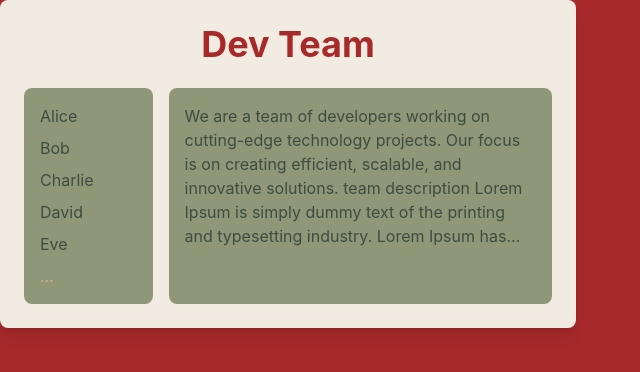
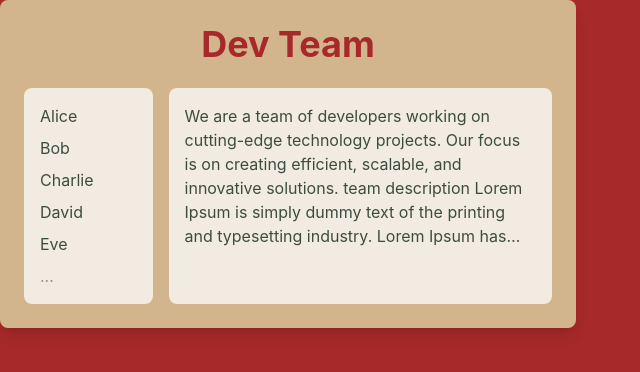
Before and after one commit to kxrur/Pear_Assessment, a React (Vite) app in the folder front/: page / in a window 1280 px wide. Shown: the top 372 px of the page, without its empty margins (0-640 px from the left). Built offline with nearby package versions, Linux system fonts and the light colour scheme.

Commit message:
change up colors

```diff
--- a/front/src/components/views/team/TeamPreview.tsx
+++ b/front/src/components/views/team/TeamPreview.tsx
@@ -12,11 +12,11 @@ export const TeamPreview: React.FC<TeamProps> = ({
   teamDescription,
 }) => {
   return (
-    <div className="flex flex-col items-center p-6 bg-accent max-w-xl rounded-lg shadow-lg ">
+    <div className="flex flex-col items-center p-6 bg-secondary max-w-xl rounded-lg shadow-lg ">
       <h1 className="text-4xl font-bold text-background mb-6">{teamName}</h1>
       <div className="flex flex-row space-x-4 h-full max-w-xl ">
         {/* Team Members List */}
-        <div className="w-1/4 bg-foreground p-4 rounded-lg overflow-auto">
+        <div className="w-1/4 bg-accent p-4 rounded-lg overflow-auto">
           {teamMembers.length ? (
             <ul className="space-y-2">
               {teamMembers.slice(0, 5).map((member, index) => (
@@ -25,7 +25,7 @@ export const TeamPreview: React.FC<TeamProps> = ({
                 </li>
               ))}
               {teamMembers.length > 5 && (
-                <li className="text-secondary">...</li>
+                <li className="text-foreground">...</li>
               )}
             </ul>
           ) : (
@@ -33,7 +33,7 @@ export const TeamPreview: React.FC<TeamProps> = ({
           )}
         </div>
         {/* Team Description */}
-        <div className="w-3/4 bg-foreground p-4 rounded-lg ">
+        <div className="w-3/4 bg-accent p-4 rounded-lg ">
           <p className="text-highlight text-ellipsis overflow-hidden line-clamp-6">
             {teamDescription}
           </p>
```
